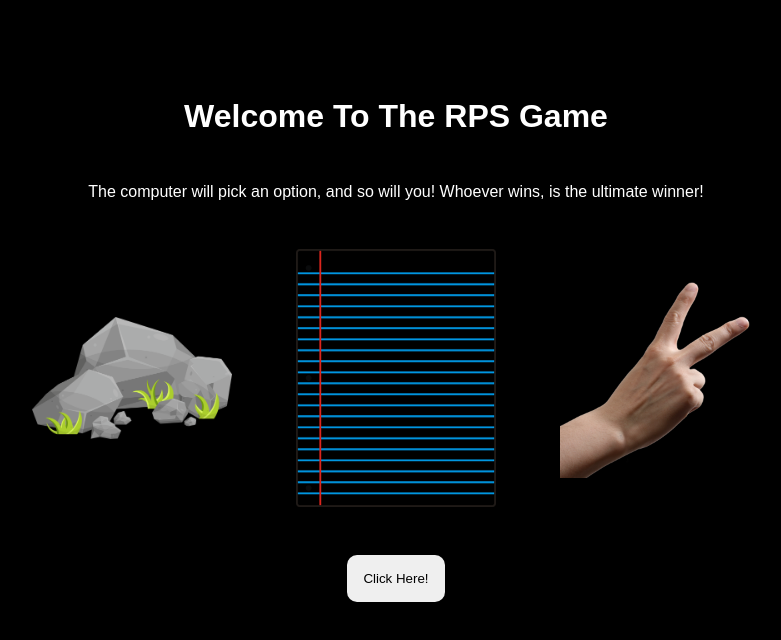
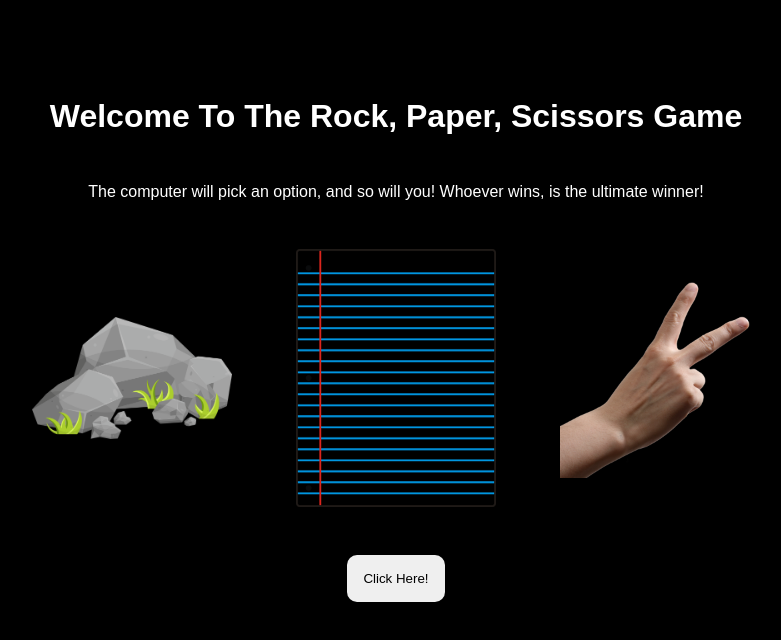
Before and after one commit to DrSalins/RockPaperScissors, a plain HTML site: page index.html in a window 1280 px wide. Shown: the whole page, without its empty margins (244-1025 px from the left). Drawn offline with Linux system fonts and the light colour scheme.

Commit message:
DemoBranchWrk

```diff
--- a/index.html
+++ b/index.html
@@ -9,7 +9,7 @@
   </head>
   <body>
     <div class="container">
-      <h1>Welcome To The RPS Game</h1>
+      <h1>Welcome To The Rock, Paper, Scissors Game</h1>
       <p>
         The computer will pick an option, and so will you! Whoever wins, is the
         ultimate winner!
```
